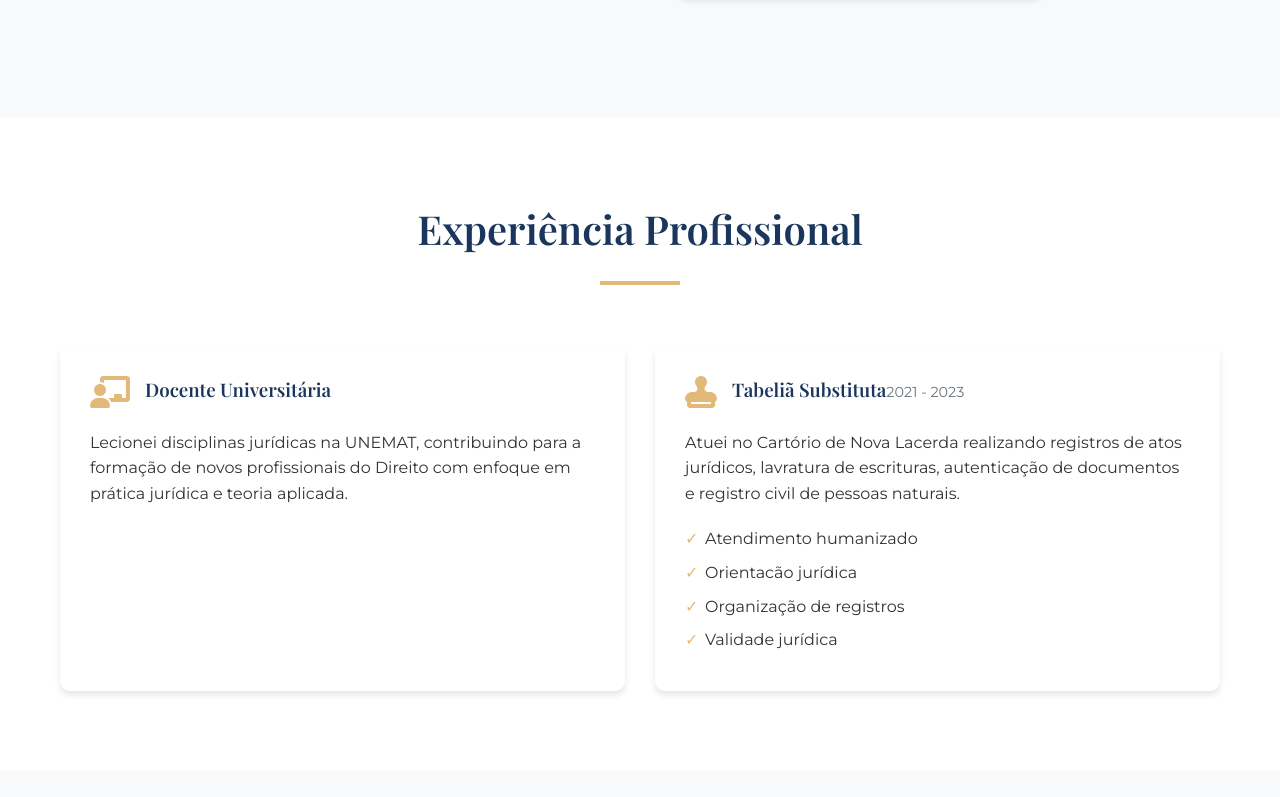
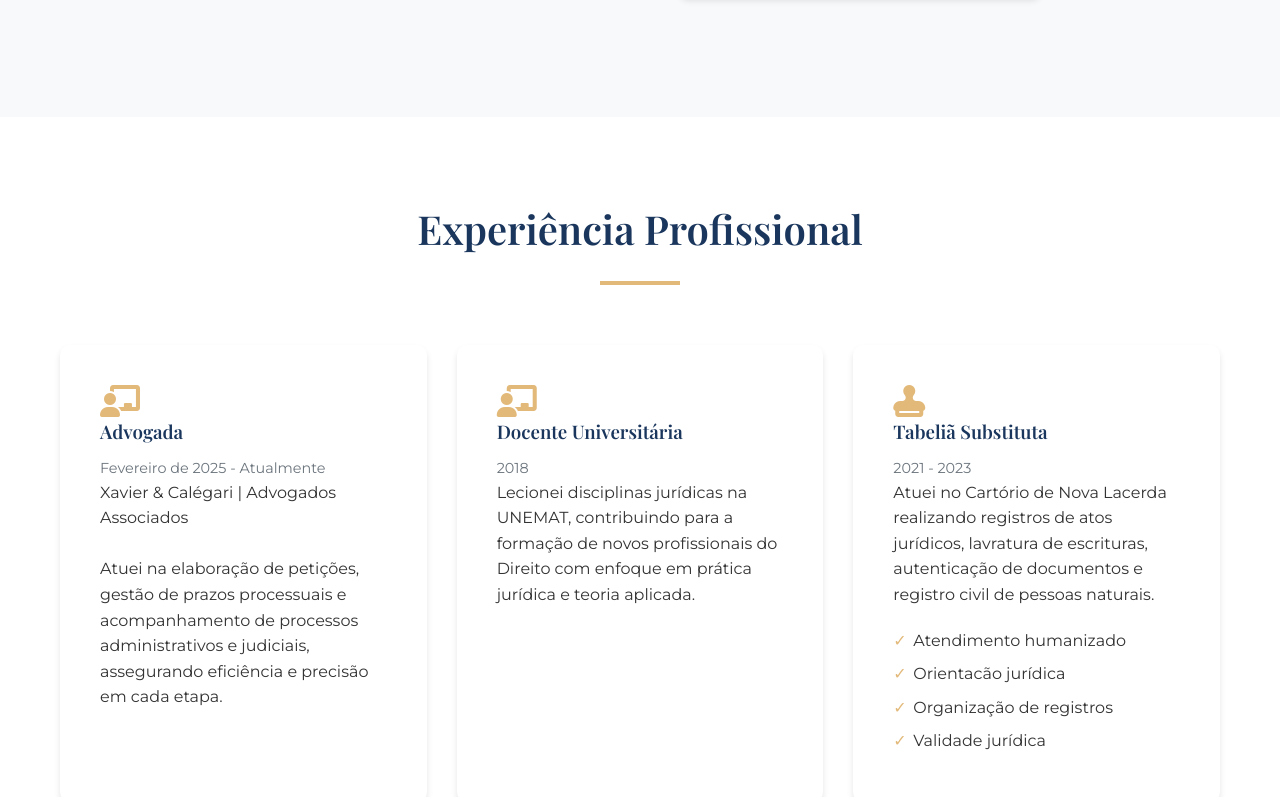
Before and after one commit to marifer-tech/adv-renata-greg-gomes, a plain HTML site: page index.html in a window 1280 px wide. Shown: the part 2003-2800 px from the top of the page. Drawn offline with nearby package versions, Linux system fonts and the light colour scheme; a script that the page names is missing.

Commit message:
alterações

```diff
--- a/css/styles.css
+++ b/css/styles.css
@@ -91,8 +91,8 @@ a {
 }
 
 .profile-image-container {
-    width: 200px;
-    height: 200px;
+    width: 250px;
+    height: 250px;
     border-radius: 50%;
     overflow: hidden;
     border: 5px solid var(--secondary-color);
@@ -349,7 +349,7 @@ a {
 .experience-card {
     background-color: var(--white);
     border-radius: 10px;
-    padding: 30px;
+    padding: 40px;
     box-shadow: var(--shadow);
     transition: var(--transition);
 }
@@ -361,8 +361,8 @@ a {
 
 .experience-header {
     display: flex;
-    align-items: center;
-    margin-bottom: 20px;
+    flex-direction: column; /* força empilhar */
+    align-items: flex-start; /* alinha à esquerda */
 }
 
 .experience-header i {
@@ -373,9 +373,11 @@ a {
 
 .experience-header h3 {
     margin-bottom: 5px;
+    margin-right: 15px; /* espaçamento horizontal */
 }
 
 .experience-period {
+    margin-top: 5px; /* espaço abaixo do título */
     font-size: 0.9rem;
     color: var(--text-light);
 }
--- a/index.html
+++ b/index.html
@@ -15,7 +15,7 @@
     <header class="hero">
         <div class="hero-content">
             <div class="profile-image-container">
-                <img src="images/profile.png" alt="Renata Gregório Gomes" class="profile-image">
+                <img src="images/profile.jpg" alt="Renata Gregório Gomes" class="profile-image">
             </div>
             <div class="hero-text">
                 <h1>Renata Gregório Gomes</h1>
@@ -98,10 +98,27 @@
         <div class="container">
             <h2 class="section-title">Experiência Profissional</h2>
             <div class="experience-grid">
+
+                 <div class="experience-card">
+                    <div class="experience-header">
+                        <i class="fas fa-chalkboard-teacher"></i>
+                        <h3>Advogada</h3>
+                        <p class="experience-period">Fevereiro de 2025 - Atualmente</p>
+                    </div>
+                    <p>Xavier & Calégari | Advogados Associados</p>
+                    <br>
+                    <p>
+                        Atuei na elaboração de petições, gestão de prazos processuais
+                        e acompanhamento de processos administrativos e judiciais, assegurando eficiência e precisão em cada etapa.
+                    </p>
+                </div>
+
                 <div class="experience-card">
                     <div class="experience-header">
                         <i class="fas fa-chalkboard-teacher"></i>
                         <h3>Docente Universitária</h3>
+
+                        <p class="experience-period">2018</p>
                     </div>
                     <p>Lecionei disciplinas jurídicas na UNEMAT, contribuindo para a formação de novos profissionais do Direito com enfoque em prática jurídica e teoria aplicada.</p>
                 </div>
```
Also changed, not shown: images/prof1.png (renamed from images/profile.png), images/profile.jpg (added).
